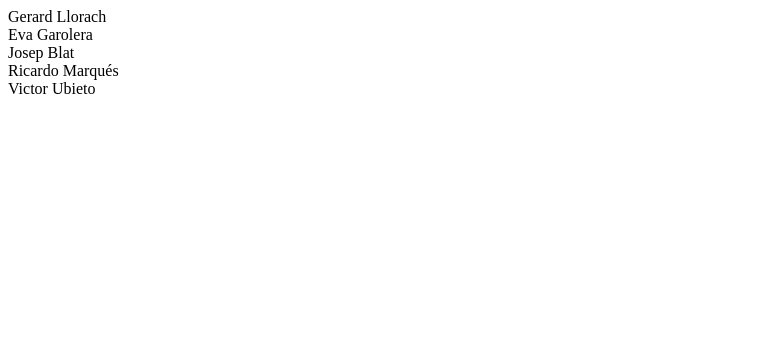
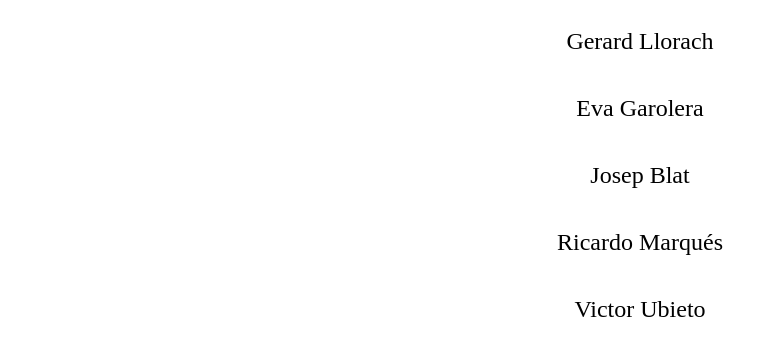
Before and after one commit to VirtualCommunicationEnvironments/theory4livecoding, a plain HTML site: page index.html in a window 1280 px wide. Shown: the whole page, without its empty margins (0-778 px from the left). Drawn offline with Linux system fonts and the light colour scheme.

Commit message:
#5 added style to html

```diff
--- a/index.html
+++ b/index.html
@@ -2,7 +2,7 @@
 <head>
 
     <script src="Student.js"></script>
-
+    <link rel='stylesheet' type='text/css' href='style.css'>
 </head>
 <body>
 
--- a/main.js
+++ b/main.js
@@ -40,6 +40,7 @@ for (var i = 0; i < studentsData.length; i++){
 
 
 var studentsContainer = document.createElement('div');
+studentsContainer.classList.add("students-container");
 
 for (var i = 0; i < students.length; i++){
     var el = document.createElement('div');
--- /dev/null
+++ b/style.css
@@ -0,0 +1,12 @@
+
+
+.students-container {
+    display: flex;
+    flex-direction: column;
+    align-items: center;
+}
+
+.students-container > div {
+    font-size: x-large;
+    padding: 20px;
+}
```
